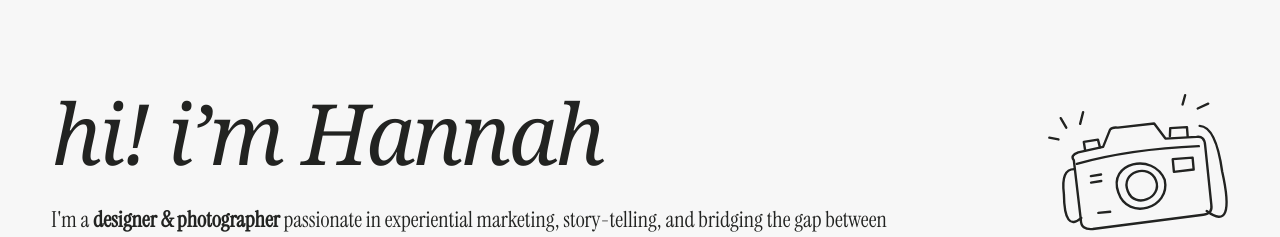
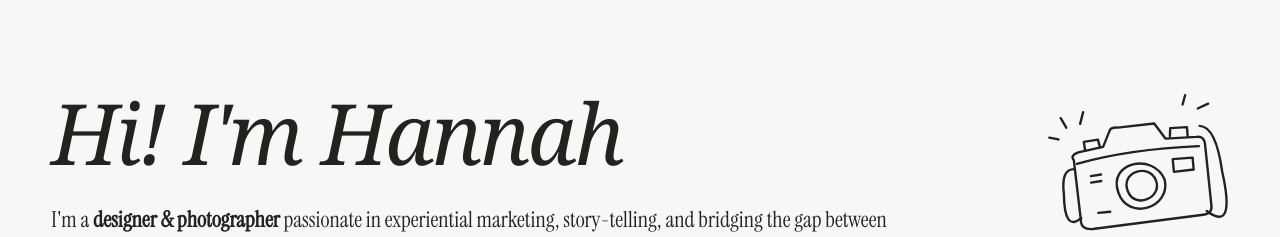
Before and after one commit to hannahgrafman/portfolio, a Next.js app: page / in a window 1280 px wide. Shown: the part 169-406 px from the top of the page. Built offline with nearby package versions, Linux system fonts and the light colour scheme; no server answers; a web font is replaced by a local one.

Commit message:
Capitalize homepage greeting

```diff
--- a/src/app/page.tsx
+++ b/src/app/page.tsx
@@ -28,7 +28,7 @@ export default function Home() {
   return <>
     <section className="intro">
       <div className="intro-copy">
-        <h1>hi! i’m Hannah</h1>
+        <h1>Hi! I'm Hannah</h1>
         <p>I'm a <strong>designer &amp; photographer</strong> passionate in experiential marketing, story-telling, and bridging the gap between business objectives and consumer aesthetics.</p>
       </div>
       <CameraSketch />
```
